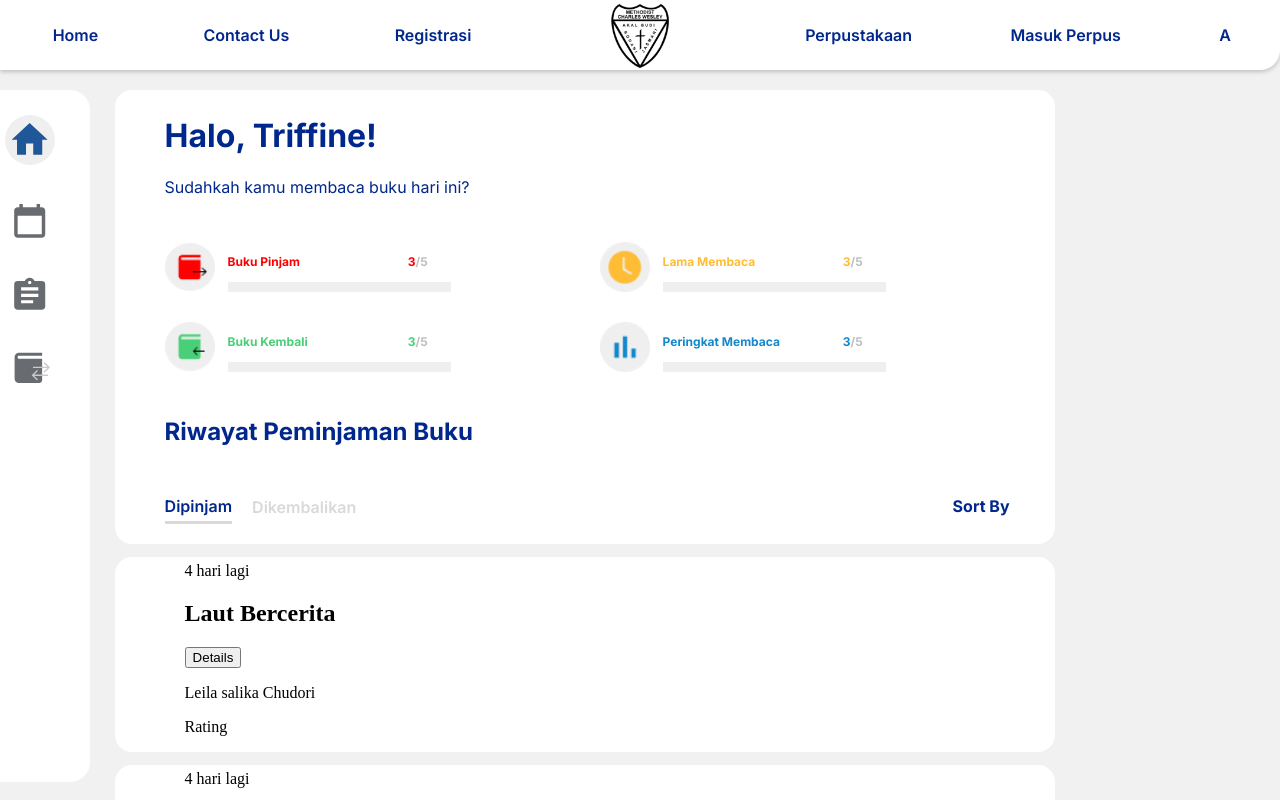
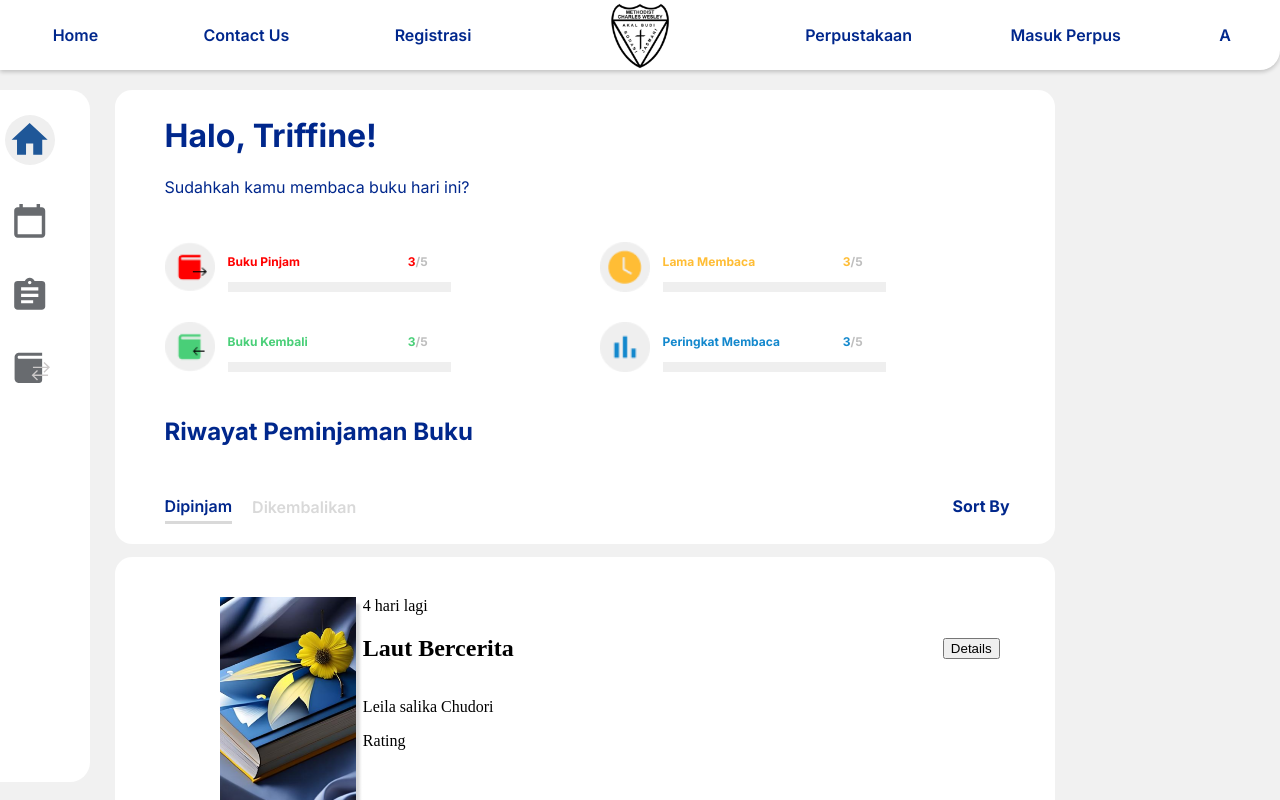
Before and after one commit to KenzieFu/tubesimk, a React (Create React App) app: page / in a window 1280 px wide. Shown: the top 800 px of the page. Built offline with nearby package versions, Linux system fonts and the light colour scheme.

Commit message:
no message

```diff
--- a/src/components/Book.js
+++ b/src/components/Book.js
@@ -1,13 +1,14 @@
 import React from 'react'
 import { Box } from '../util/Box'
+import classes from "./Book.module.css"
 export const Book = () => {
   return (
     <Box>
-        <div style={{ marginLeft:"50px" }}>
-            <div></div>
-            <div id='book-info'>
-                <span>4 hari lagi</span>
-                <div>
+        <div style={{ marginLeft:"50px", display:"flex",padding:'35px' }}>
+            <img sty width="150px" height="210" src="./assets/book.png" alt="" />
+            <div className={classes["book-info"]} id='book-info'>
+                <span className={classes["due-date"]}>4 hari lagi</span>
+                <div style={{ display:"flex",justifyContent:"space-between", alignItems:"center" }}>
                     <h2>Laut Bercerita</h2>
                     <button>Details</button>
                 </div>
--- /dev/null
+++ b/src/components/Book.module.css
@@ -0,0 +1,7 @@
+.due-date{
+
+}
+
+.book-info{
+    width: 100%;
+}
```
Also changed, not shown: public/assets/book.png (added).
